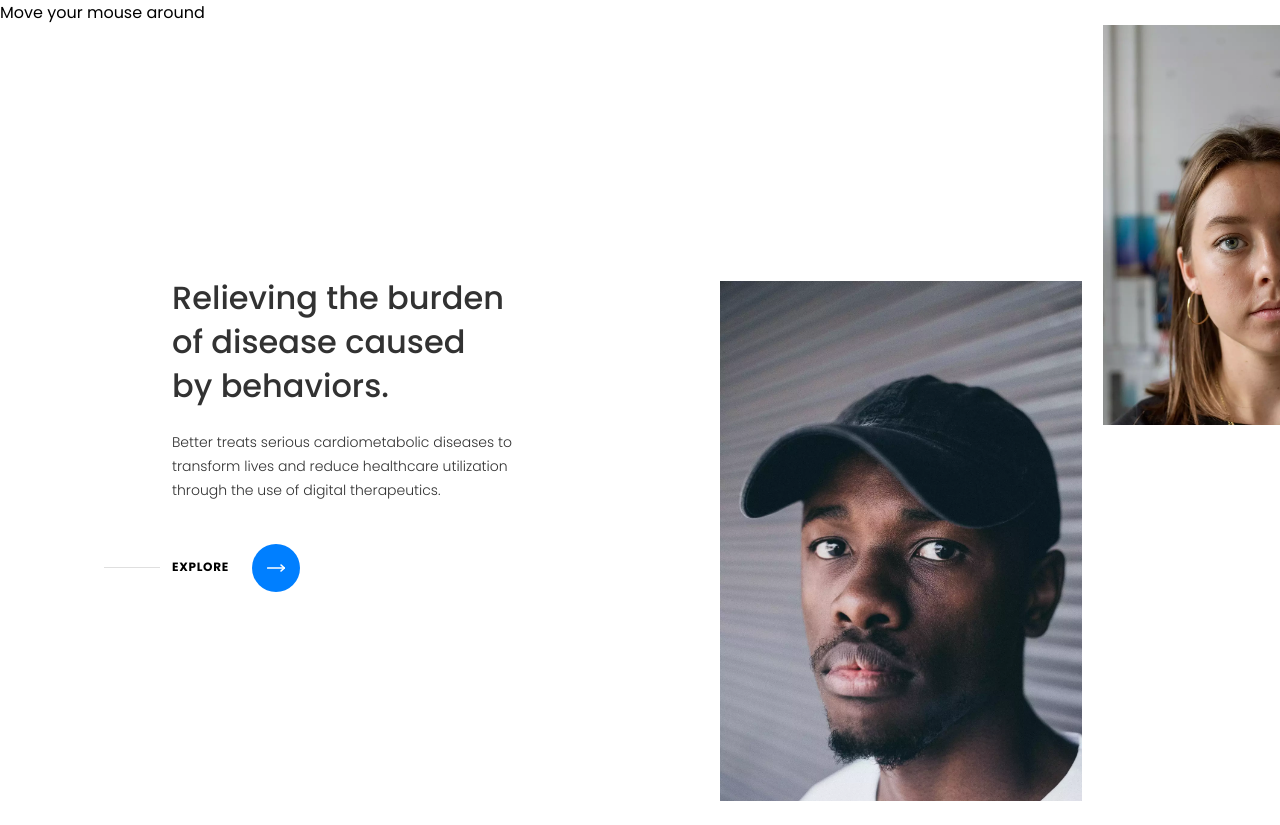
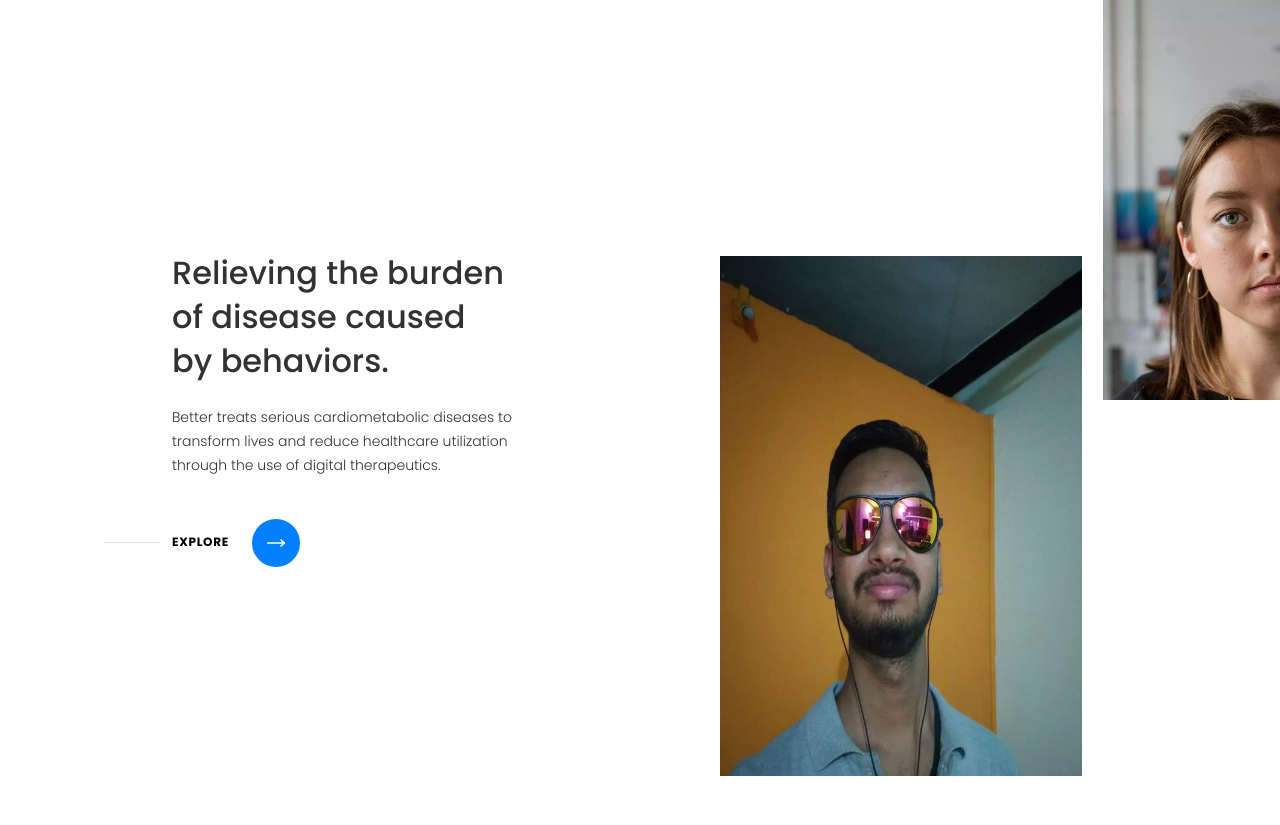
Before and after one commit to shubhamsinha123/GSAP, a React (Create React App) app: page /new-page in a window 1280 px wide. After the commit the page ends 800 px from the top, so only its background shows below. Built offline with nearby package versions, Linux system fonts and the light colour scheme.

Commit message:
feature: updated contents

```diff
--- a/src/components/Home.jsx
+++ b/src/components/Home.jsx
@@ -42,12 +42,12 @@ function Home() {
           </div>
           <div className="col">
             <strong>Email</strong>
-            <p>contact-deckdigital@dd.com</p>
+            <p>contactus-deck@deckdigital.com</p>
           </div>
           <div className="col">
             <strong>Address</strong>
-            <p>322, Stage Street,</p>
-            <p>400001 India</p>
+            <p>Building 2, 1st Floor, 16th Cross Main Road, NGR Layout, Bommanahalli, Bangalore,</p>
+            <p>560068 India</p>
           </div>
           <div className="col">
             <strong>Activities</strong>
@@ -58,8 +58,8 @@ function Home() {
           </div>
           <div className="col">
             <strong>Working Hours</strong>
-            <p>Anyday</p>
-            <p>08:00HS to 21:00HS</p>
+            <p>Saturday - Sunday</p>
+            <p>11:00AM to 04:00PM (IST)</p>
           </div>
         </div>
       </motion.div>
--- a/src/components/Services.jsx
+++ b/src/components/Services.jsx
@@ -71,7 +71,7 @@ const Section = styled.section`
     margin-top: 10rem;
     gap: 5rem;
     &__service {
-      padding: 2rem;
+      padding: 1rem;
       &:nth-of-type(2) {
         background-color: var(--primary-color);
         .services__service__title {
@@ -86,7 +86,7 @@ const Section = styled.section`
       &__image {
         margin-bottom: 3rem;
         img {
-          width: 15em;
+          width: 19rem;
           height: 9em;
         }
       }
@@ -118,7 +118,7 @@ const Section = styled.section`
         padding: 1rem;
         &__image {
           img {
-            width: 18em;
+            width: 77vw;
             height: 13em;
           }
         }
--- a/src/components/Skills.jsx
+++ b/src/components/Skills.jsx
@@ -65,9 +65,9 @@ function Skills() {
         <div className="skills__content">
           <p className="title">Digital Services and Products</p>
           <p className="description">
-            To be a successful beautician, you should have a wide range of
-            skills in beauty services, good communication skills, and the
-            ability to advise clients on suitable hairstyles.
+            To be a successful at travel industries, you should have a wide range of
+            skills at exploring map, good communication skills, and the
+            ability to advise clients on suitable destintions.
           </p>
         </div>
       </div>
@@ -174,7 +174,7 @@ const Section = styled.section`
       flex-direction: column;
       align-items: center;
       justify-content: center;
-      gap: 1rem;
+      gap: 10rem;
       &__bars {
         padding: 0.2rem;
         gap: 0rem;
@@ -194,6 +194,9 @@ const Section = styled.section`
           h3 {
             font-size: 1rem;
           }
+          h4{
+            max-width: 3rem;
+          }
         }
       }
       &__content {
--- a/src/components/Testimonials.jsx
+++ b/src/components/Testimonials.jsx
@@ -20,7 +20,7 @@ function Testimonials() {
       designation: "Developer, MD",
       name: "Shubham Sinha",
       review:
-        "Perfection is by far one of the best retreats around, professional in every aspect but friendly too. Michelle and her dedicated team will do their best to meet your needs and give you your ultimate treatment. Massages are a must and worth every penny. Highly worth a visit !",
+        "Perfection is by far one of the best retreats around, professional in every aspect but friendly too. Shubham and his dedicated team will do their best to meet your needs and give you your ultimate travel suggestions. Highly worth a visit !",
     },
     {
       designation: "CTO",
@@ -144,7 +144,7 @@ const Section = styled.section`
         width: 80%;
         .testimonial {
           .description {
-            height: 18rem;
+            height: 1rem;
           }
         }
       }
--- a/src/components/Welcome.jsx
+++ b/src/components/Welcome.jsx
@@ -4,7 +4,7 @@ import styled from "styled-components";
 import { TimelineLite, TweenMax, Power3 } from "gsap";
 
 import imgGirl from "../assets/girl.webp";
-import imgBoy from "../assets/boy.webp";
+import imgBoy from "../assets/subham.webp";
 import arrow from "../assets/arrow-right.svg";
 import { Link } from "react-router-dom";
 import { CircleApp } from "./MouseHover";
@@ -64,7 +64,7 @@ function Welcome() {
 
   return (
     <Section>
-      <CircleApp />
+      {/* <CircleApp /> */}
       <div className="hero" ref={(el) => (app = el)}>
         <div className="container">
           <div className="hero-inner">
```
Also changed, not shown: src/assets/logo.svg, src/assets/subham.webp (added).
